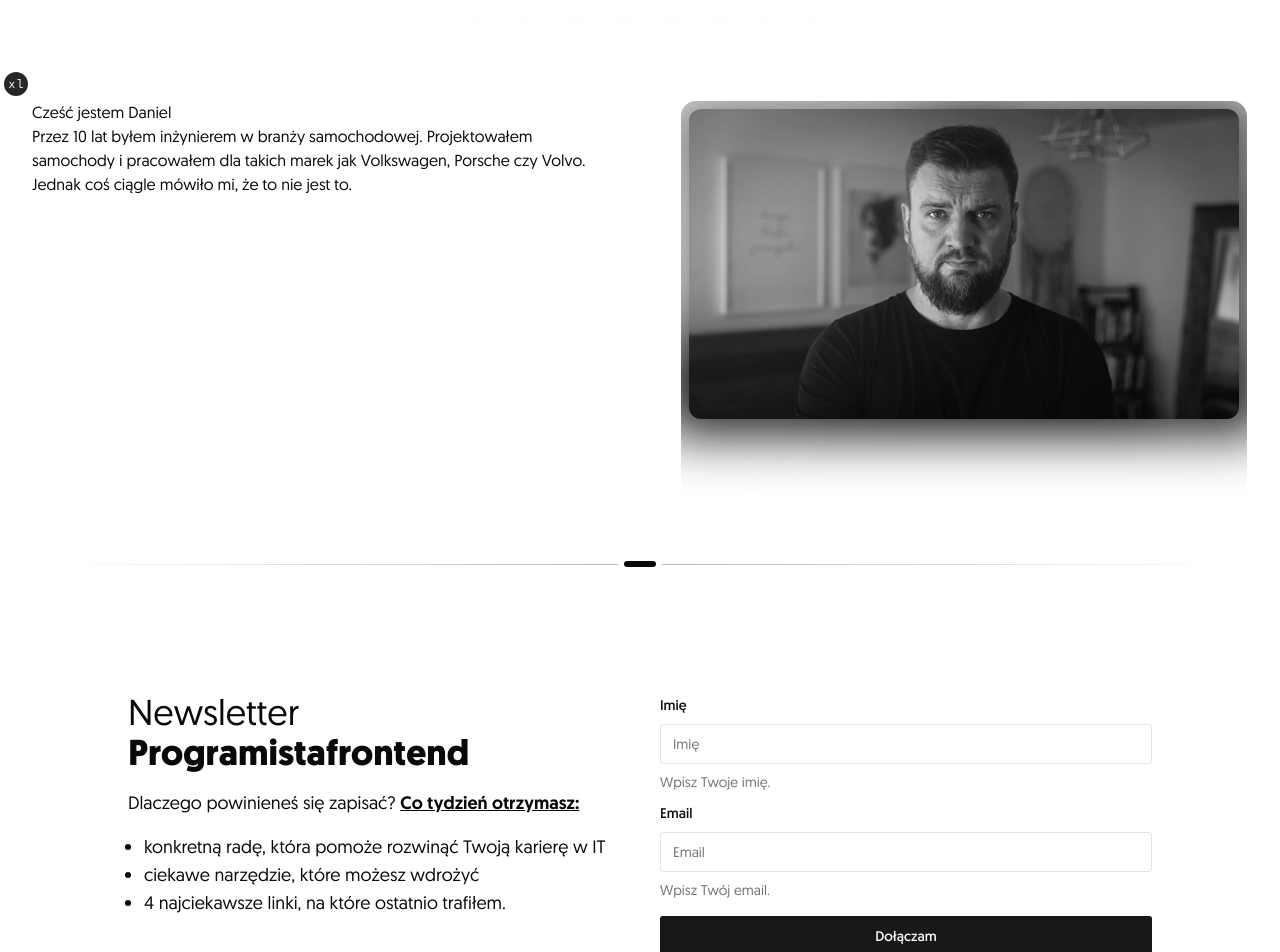
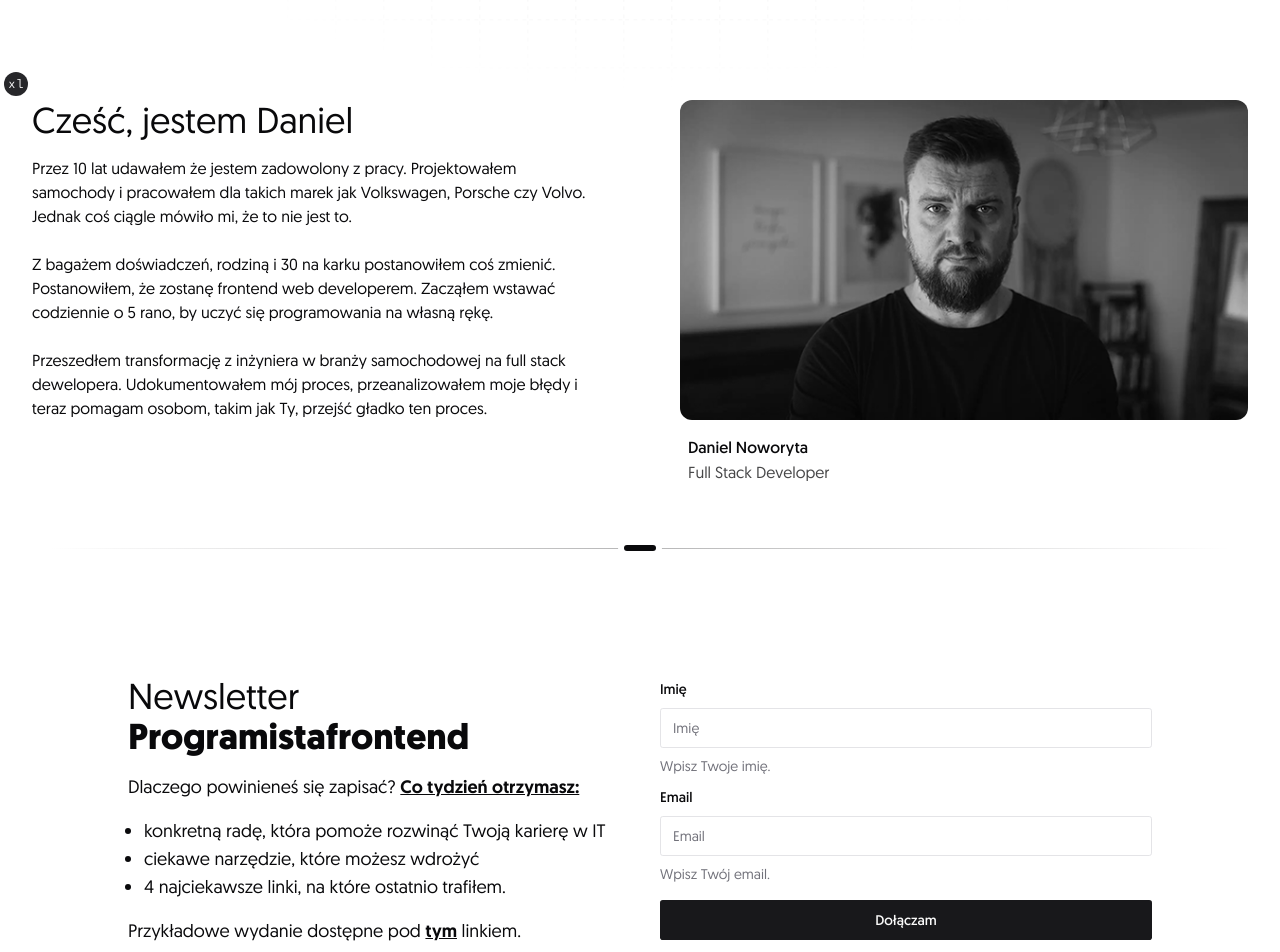
Before and after one commit to Dan86de/danielnoworyta, a Next.js app: page / in a window 1280 px wide. Shown: the part 700-1652 px from the top of the page. Built offline with nearby package versions, Linux system fonts and the light colour scheme; no server answers.

Commit message:
Working on about section.

```diff
--- a/src/app/layout.tsx
+++ b/src/app/layout.tsx
@@ -39,7 +39,7 @@ export const metadata: Metadata = {
 export default function RootLayout({ children }: { children: React.ReactNode }) {
 	return (
 		<html className="h-full scroll-smooth antialiased" lang="pl" suppressHydrationWarning>
-			<body className="h-full w-screen">
+			<body className="h-full w-screen select-none">
 				<ThemeProvider
 					attribute="class"
 					defaultTheme="system"
--- a/src/components/about-section.tsx
+++ b/src/components/about-section.tsx
@@ -6,14 +6,26 @@ export const AboutSection = () => {
 		<SectionWrapper>
 			<div className="grid w-full grid-rows-2 gap-20 md:grid-cols-2 md:grid-rows-1">
 				<section className="row-start-2 md:row-start-1">
-					<h1>Cześć jestem Daniel</h1>
+					<h1 className="pb-4 text-2xl md:text-4xl">Cześć, jestem Daniel</h1>
 					<p>
-						Przez 10 lat byłem inżynierem w branży samochodowej. Projektowałem samochody i
-						pracowałem dla takich marek jak Volkswagen, Porsche czy Volvo. Jednak coś ciągle mówiło
-						mi, że to nie jest to.
+						Przez 10 lat udawałem że jestem zadowolony z pracy. Projektowałem samochody i pracowałem
+						dla takich marek jak Volkswagen, Porsche czy Volvo. Jednak coś ciągle mówiło mi, że to
+						nie jest to.
+					</p>
+					<br />
+					<p>
+						Z bagażem doświadczeń, rodziną i 30 na karku postanowiłem coś zmienić. Postanowiłem, że
+						zostanę frontend web developerem. Zacząłem wstawać codziennie o 5 rano, by uczyć się
+						programowania na własną rękę.
+					</p>
+					<br />
+					<p>
+						Przeszedłem transformację z inżyniera w branży samochodowej na full stack dewelopera.
+						Udokumentowałem mój proces, przeanalizowałem moje błędy i teraz pomagam osobom, takim
+						jak Ty, przejść gładko ten proces.
 					</p>
 				</section>
-				<section className="row-start-1 w-full md:row-start-1">
+				<section className="row-start-1 w-full place-self-end md:row-start-1 md:place-self-start">
 					<HeroAvatar />
 				</section>
 			</div>
--- a/src/components/hero-avatar.tsx
+++ b/src/components/hero-avatar.tsx
@@ -11,11 +11,12 @@ const item = {
 
 export const HeroAvatar = () => {
 	return (
+		<>
 			<SpotlightCard
 				mode="after"
 				from="rgba(255,255,255,0.20)"
 				size={400}
-			className="group w-full rounded-2xl border border-white/10 bg-white/5 p-2 pb-4"
+				className="group hidden w-full rounded-2xl border border-foreground/10 bg-foreground/5 p-2 pb-4 dark:block"
 			>
 				<div className="relative">
 					<Image
@@ -45,11 +46,39 @@ export const HeroAvatar = () => {
 					/>
 
 					<div className="mt-4 px-2">
-					<div className="font-medium text-white">{item.name}</div>
+						<div className="font-medium text-foreground">{item.name}</div>
 
-					<div className="text-white/75">{item.title}</div>
+						<div className="text-foreground/75">{item.title}</div>
 					</div>
 				</div>
 			</SpotlightCard>
+			<div className="group relative dark:hidden">
+				<div
+					className="border-0.5 absolute inset-0 h-64 w-64 scale-110 rounded-xl border-foreground object-cover transition-all duration-300 group-hover:grayscale-0"
+					style={{
+						width: "100%",
+						height: "auto",
+					}}
+				/>
+
+				<Image
+					className="relative h-64 w-64 rounded-xl object-cover grayscale transition-all duration-300 hover:grayscale-0"
+					src={item.image}
+					alt={item.alt}
+					sizes="100vw"
+					style={{
+						width: "100%",
+						height: "auto",
+					}}
+					width={1000}
+					height={1000}
+				/>
+
+				<div className="mt-4 px-2">
+					<div className="font-medium text-foreground">{item.name}</div>
+					<div className="text-foreground/75">{item.title}</div>
+				</div>
+			</div>
+		</>
 	);
 };
--- a/src/components/hero-section.tsx
+++ b/src/components/hero-section.tsx
@@ -19,9 +19,8 @@ export const HeroSection = () => {
 				<div className="container flex h-80 w-full flex-col">
 					<h1 className="text-left text-4xl md:text-6xl">Daniel Noworyta</h1>
 					<p className="top-8 max-w-[36ch] pt-4 text-left md:max-w-[62ch] md:text-lg 2xl:text-2xl">
-						Zostawiłem karierę w branży samochodowej i nauczyłem się programować.
-						<br className="md:hidden" /> Uczę się i buduję publicznie.
-						<br className="md:hidden" /> Pomagam w nauce programowania.
+						Zamieniłem lukratywną karierę w branży samochodowej na ekscytującą przygodę programisty.
+						Pomogę Ci spełnić Twoje marzenie o pierwszej pracy w branży IT.
 					</p>
 					<Link
 						href={"#newsletterFormSection"}
--- a/src/components/newsletter-landing.tsx
+++ b/src/components/newsletter-landing.tsx
@@ -18,6 +18,11 @@ export const NewsletterLanding = () => {
 						<li>ciekawe narzędzie, które możesz wdrożyć</li>
 						<li>4 najciekawsze linki, na które ostatnio trafiłem.</li>
 					</ul>
+
+					<p className="pt-4">
+						Przykładowe wydanie dostępne pod <span className="font-semibold underline">tym</span>{" "}
+						linkiem.
+					</p>
 				</div>
 				<NewsletterForm />
 			</div>
--- a/src/components/spotlight-card.tsx
+++ b/src/components/spotlight-card.tsx
@@ -36,6 +36,8 @@ export function SpotlightCard({
 
 	const spotlightColorStops = [from, via, to].filter((value) => !!value).join(",");
 
+	console.log({ spotlightColorStops });
+
 	const classes =
 		mode === "before"
 			? `before:absolute before:inset-0 before:bg-[radial-gradient(var(--spotlight-size)_circle_at_var(--x)_var(--y),var(--spotlight-color-stops))]`
```
Lines whose indentation alone changed are shown as unchanged.
